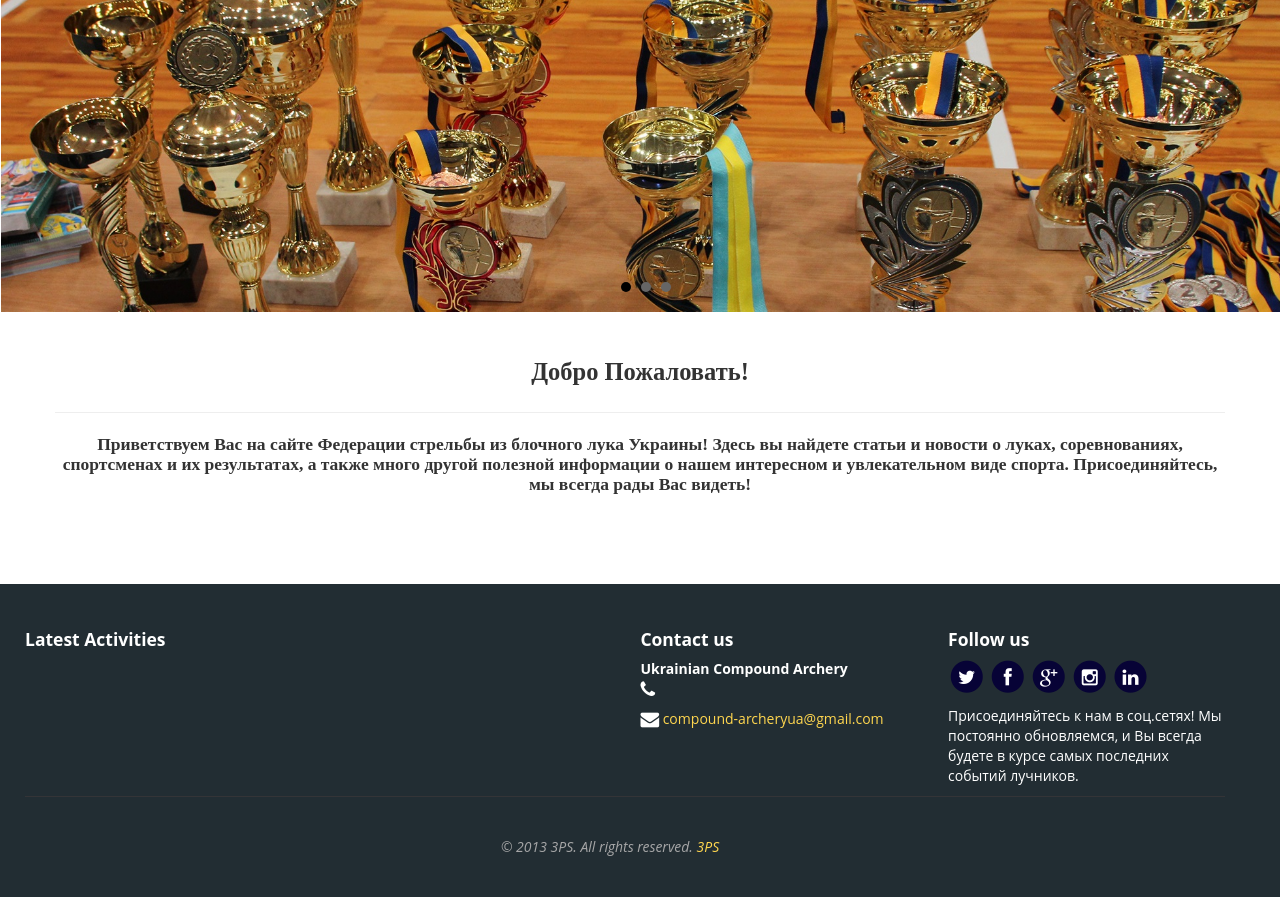
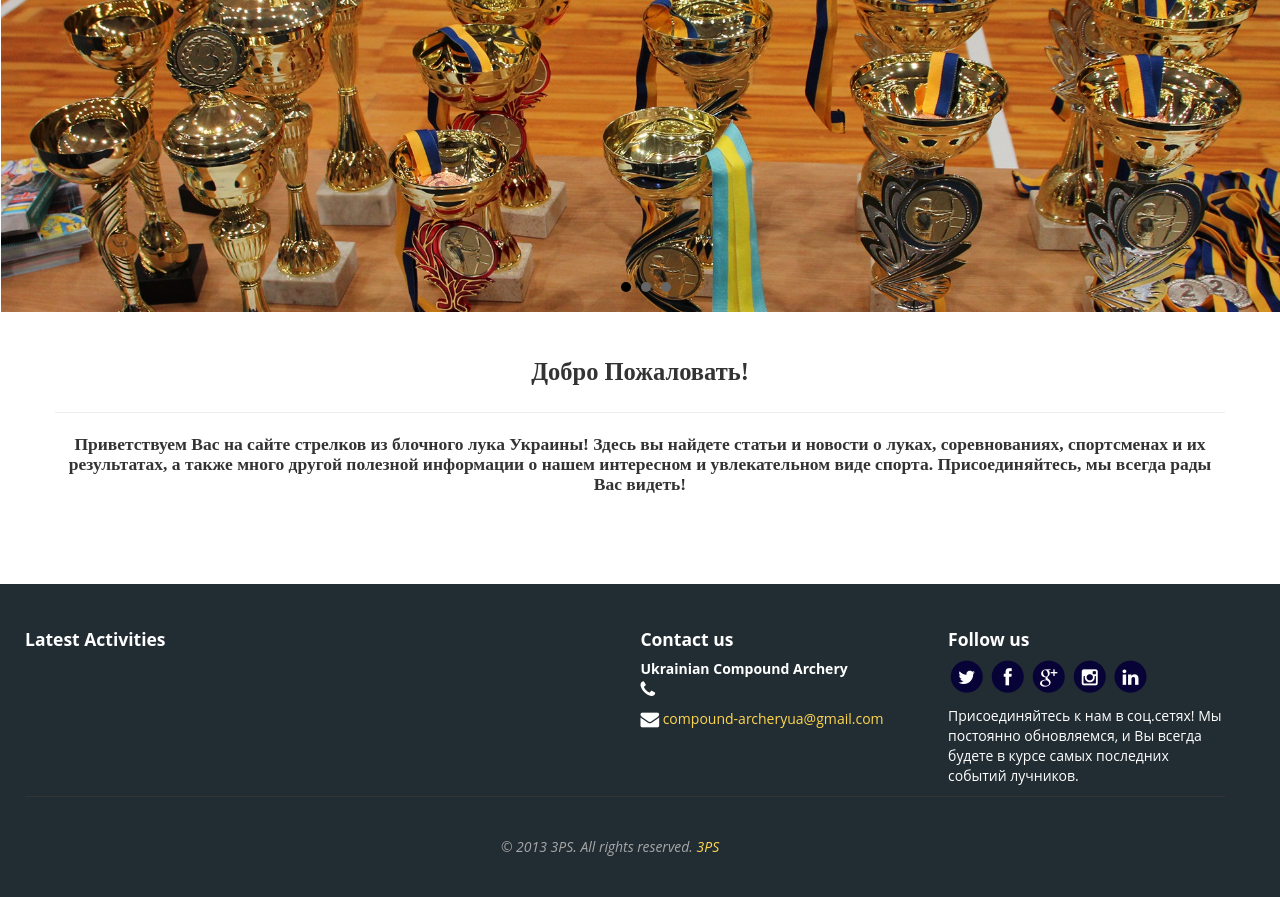
Before and after one commit to TetianaPozniakova/compound-archery, a Django app: template kat/kat/templates/kat_main_page.html in a window 1280 px wide. Shown: the part 114-1011 px from the top of the page. Run offline with Django 3.2, Linux system fonts and the light colour scheme; the template is opened without the code that fills it, so the values that code supplies are empty; parts of the project's set-up code (start-up, migrations or seed data) failed here and were passed over; some libraries are stand-ins or nearby versions.

Commit message:
Minor fix of the indent and language.

```diff
--- a/kat/kat/templates/kat_base.html
+++ b/kat/kat/templates/kat_base.html
@@ -24,6 +24,8 @@
         <div class="container">
           <div class="span3">
             <a href="/" class="brand">Ukrainian Compound Archery</a>
+{#                        <a href="/" class="brand"><img class="center" src="{% static "kat_main_site/UkrainianCompoundArchery.svg" %}" alt="Logo1"/></a>#}
+
           </div>
 
           <div class="span9 pull-right">
--- a/kat/kat/templates/kat_main_page.html
+++ b/kat/kat/templates/kat_main_page.html
@@ -5,7 +5,7 @@
 <h3>Добро Пожаловать!</h3><hr>
 
   <h4>
-Приветствуем Вас на сайте Федерации стрельбы из блочного лука Украины!
+Приветствуем Вас на сайте cтрелков из блочного лука Украины!
   Здесь вы найдете статьи и новости о луках, соревнованиях, спортсменах и их результатах,
   а также много другой полезной информации о нашем интересном и увлекательном виде спорта.
   Присоединяйтесь, мы всегда рады Вас видеть!</h4></div>
```
Also changed, not shown: kat/kat/settings.py (+4 -4 lines).
